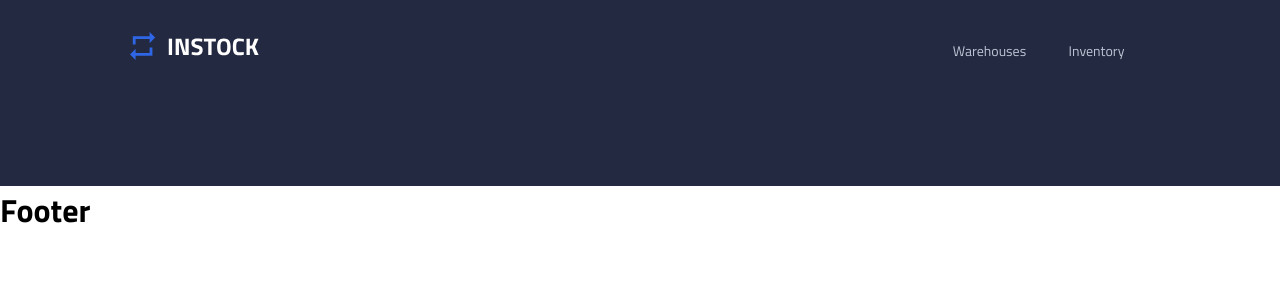
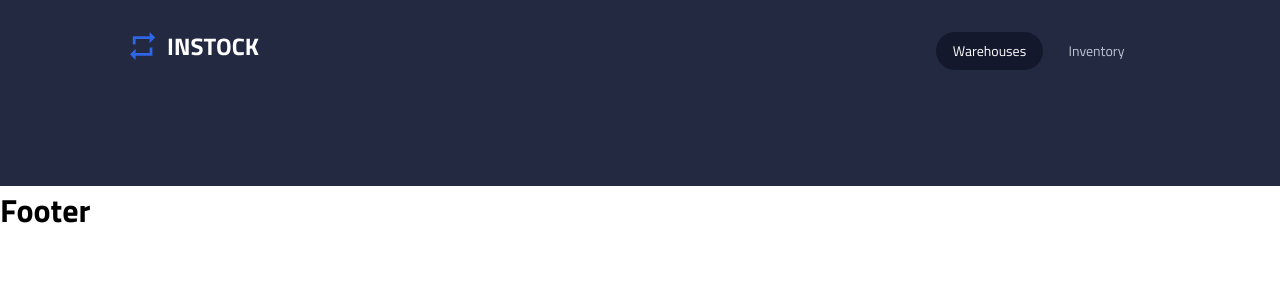
Before and after one commit to Chaofan-Pro/merge-masters-instock-frontend, a React (Vite) app: page /warehouses/1 in a window 1280 px wide. Shown: the top 300 px of the page. Built offline with nearby package versions, Linux system fonts and the light colour scheme.

Commit message:
change url === to url include

```diff
--- a/src/components/Header/Header.jsx
+++ b/src/components/Header/Header.jsx
@@ -16,7 +16,7 @@ const Header = () => {
         <Link
           to="/warehouses"
           className={
-            location === "/warehouses"
+            location.includes("warehouses")
               ? "header__nav-item--active"
               : "header__nav-item"
           }
@@ -26,7 +26,7 @@ const Header = () => {
         <Link
           to="/inventory"
           className={
-            location === "/inventory"
+            location.includes("/inventory")
               ? "header__nav-item--active"
               : "header__nav-item"
           }
```
